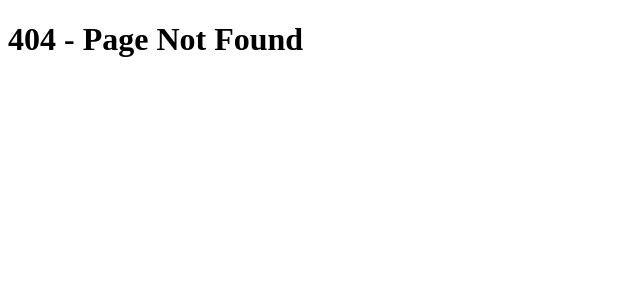
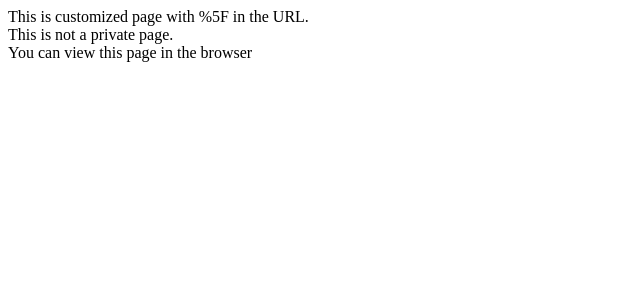
Before and after one commit to Team-Bro-buggers-C211010/NextJs-Work-Place, a Next.js app in the folder routing-basics/: page /%5fid in a window 1280 px wide. Before the commit this address had no page. Shown: the top 300 px of the page, without its empty margins (0-640 px from the left). Built offline with nearby package versions, Linux system fonts and the light colour scheme.

Commit message:
private folder and usecase of %5f in folder name and browser url

```diff
--- /dev/null
+++ b/routing-basics/src/app/%5fid/page.tsx
@@ -0,0 +1,9 @@
+import React from 'react'
+
+const NotPrivate = () => {
+  return (
+    <div>This is customized page with %5F in the URL. <br />This is not a private page. <br />You can view this page in the browser</div>
+  )
+}
+
+export default NotPrivate
```
Also changed, not shown: routing-basics/src/app/_lib/page.tsx (added, +21 -0 lines).
